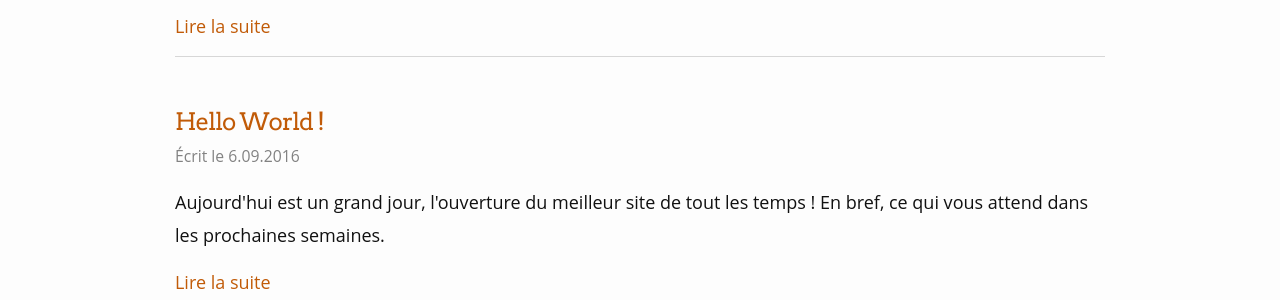
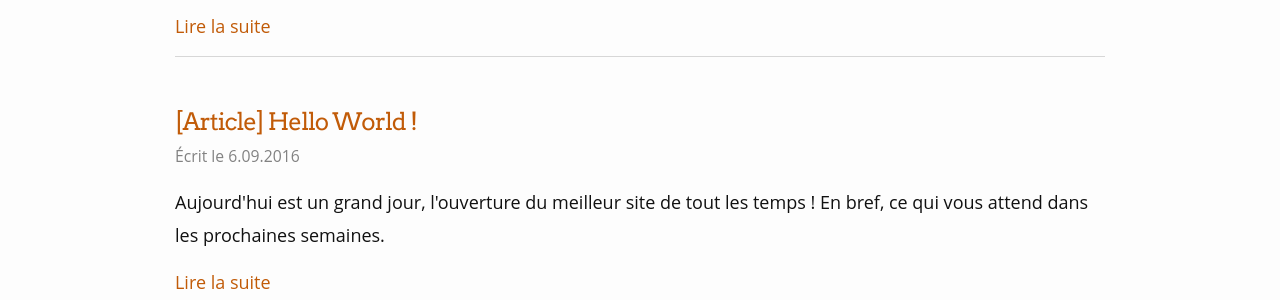
Before and after one commit to Pixel-Isima/Pixel-Isima.github.io, a Jekyll site: the page built from index.html, in a window 1280 px wide. Shown: the part 675-975 px from the top of the page. Built offline with Jekyll 4.4.1, drawn with Linux system fonts in a browser that asks for light colours; some web fonts are replaced.

Commit message:
Fixing an omission

```diff
--- a/_includes/post-bloc.html
+++ b/_includes/post-bloc.html
@@ -11,6 +11,9 @@
         {% endif %}
         {% if post.categories contains 'project' %}
           [Projet]
+        {% endif %}
+        {% if post.categories contains 'note' %}
+          [Article]
         {% endif %}
         {{ post.title }}</a>
 
```
